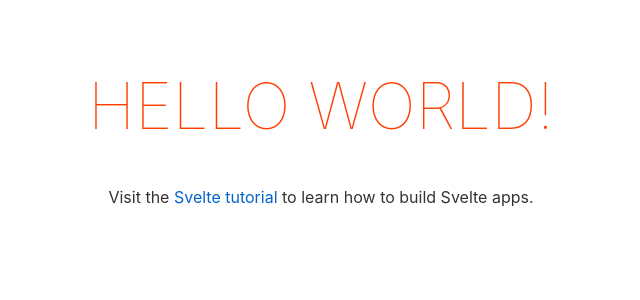
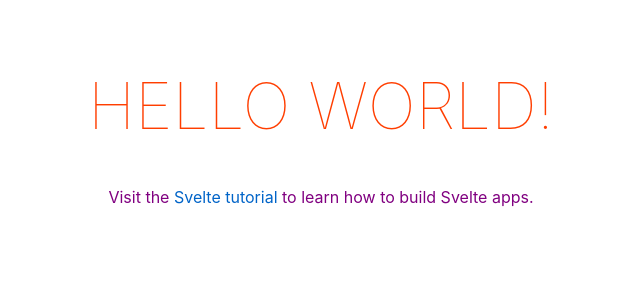
Before and after one commit to kimjangwook/svelte-weather, a Svelte app: page / in a window 1280 px wide. Shown: the top 300 px of the page, without its empty margins (319-959 px from the left). Built offline with nearby package versions, Linux system fonts and the light colour scheme.

Commit message:
Install SASS preprocess

```diff
--- a/package.json
+++ b/package.json
@@ -9,11 +9,13 @@
   "devDependencies": {
     "@rollup/plugin-commonjs": "^11.0.0",
     "@rollup/plugin-node-resolve": "^7.0.0",
+    "node-sass": "^4.13.1",
     "rollup": "^1.20.0",
     "rollup-plugin-livereload": "^1.0.0",
     "rollup-plugin-svelte": "^5.0.3",
     "rollup-plugin-terser": "^5.1.2",
-    "svelte": "^3.0.0"
+    "svelte": "^3.0.0",
+    "svelte-preprocess-sass": "^0.2.0"
   },
   "dependencies": {
     "sirv-cli": "^0.4.4"
--- a/rollup.config.js
+++ b/rollup.config.js
@@ -3,6 +3,7 @@ import resolve from '@rollup/plugin-node-resolve';
 import commonjs from '@rollup/plugin-commonjs';
 import livereload from 'rollup-plugin-livereload';
 import { terser } from 'rollup-plugin-terser';
+import { sass } from 'svelte-preprocess-sass';
 
 const production = !process.env.ROLLUP_WATCH;
 
@@ -22,7 +23,10 @@ export default {
 			// a separate file - better for performance
 			css: css => {
 				css.write('public/build/bundle.css');
-			}
+			},
+			preprocess: {
+				style: sass({}, { name: 'scss' }),
+			},
 		}),
 
 		// If you have external dependencies installed from
--- a/src/App.svelte
+++ b/src/App.svelte
@@ -7,12 +7,16 @@
 	<p>Visit the <a href="https://svelte.dev/tutorial">Svelte tutorial</a> to learn how to build Svelte apps.</p>
 </main>
 
-<style>
+<style type="text/scss">
 	main {
 		text-align: center;
 		padding: 1em;
 		max-width: 240px;
 		margin: 0 auto;
+
+		p {
+			color: purple;
+		}
 	}
 
 	h1 {
```
Also changed, not shown: 1 other file (tests, documents, lock files or other folders).
